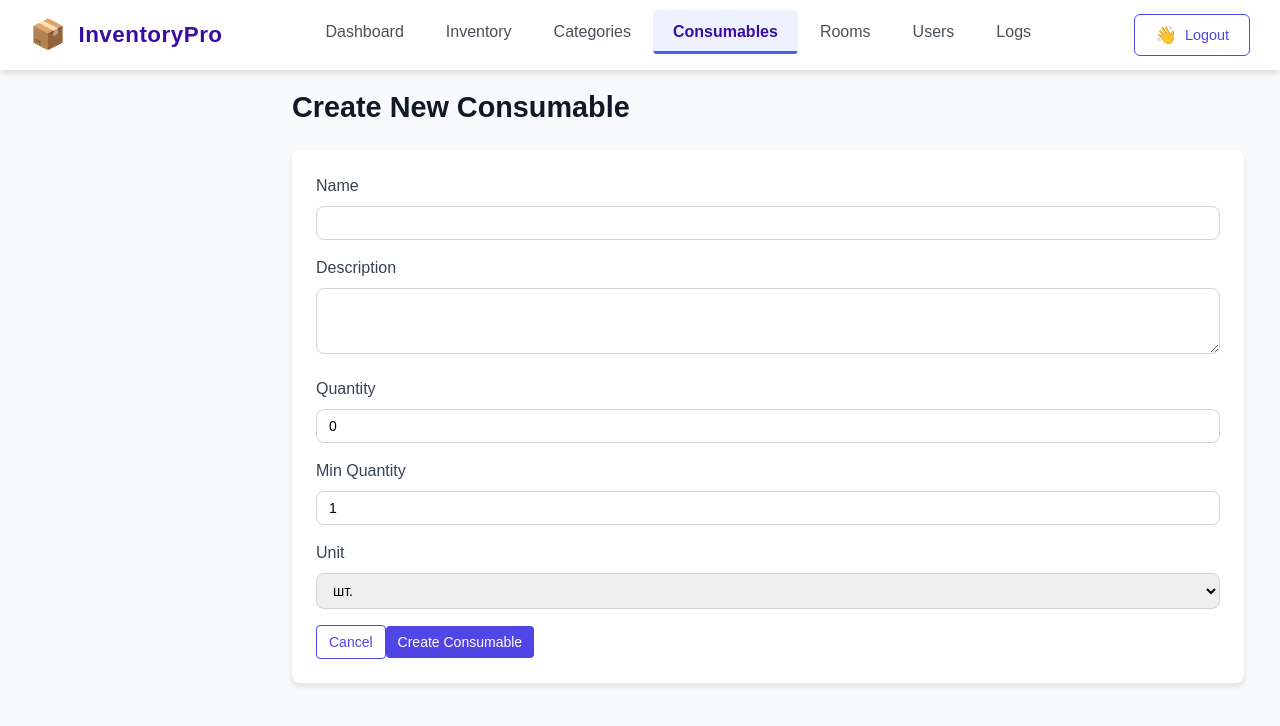
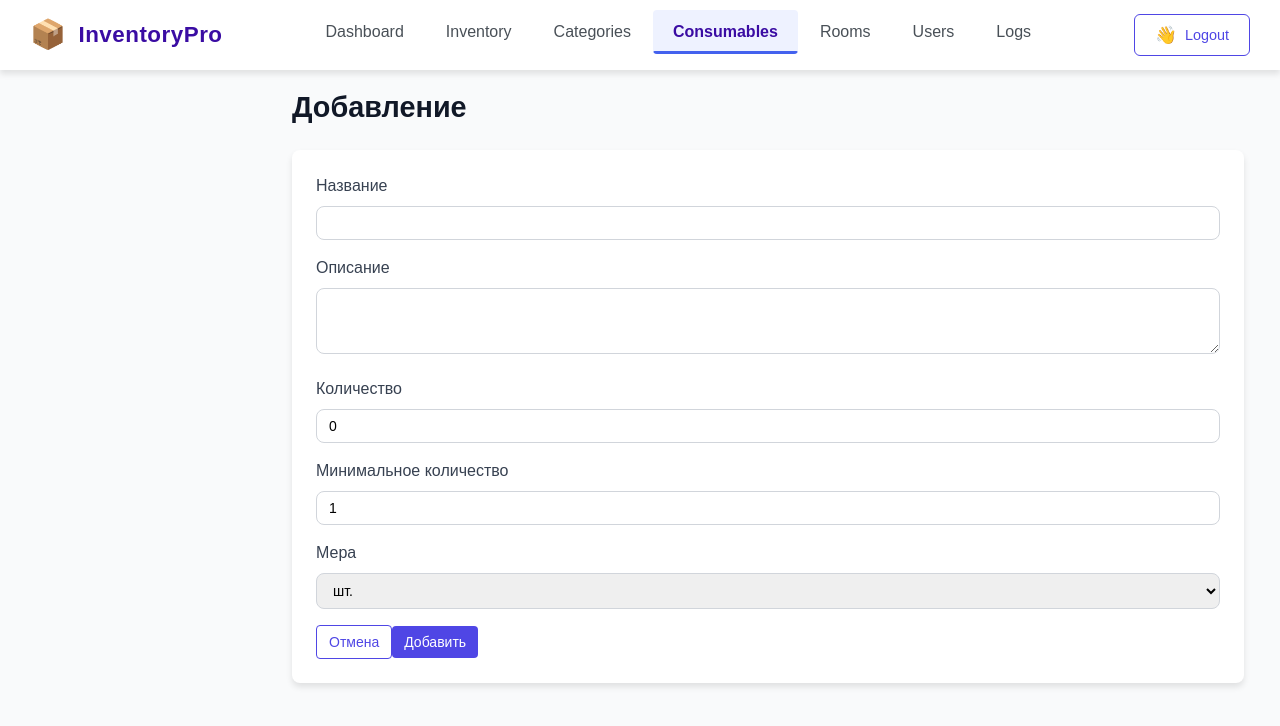
Before and after one commit to artemkiruhin/ShcoolInv, a React (Create React App) app in the folder frontend/: page /consumables/new in a window 1280 px wide. Shown: the top 726 px of the page. Built offline with nearby package versions, Linux system fonts and the light colour scheme; no server answers.

Commit message:
upd: consumables set to russian

```diff
--- a/frontend/src/components/pages/Consumables/ConsumablesForm.jsx
+++ b/frontend/src/components/pages/Consumables/ConsumablesForm.jsx
@@ -72,14 +72,14 @@ const ConsumableForm = () => {
     return (
         <div>
             <h1 className="page-title">
-                {isEditMode ? 'Edit Consumable' : 'Create New Consumable'}
+                {isEditMode ? 'Редактирование' : 'Добавление'}
             </h1>
 
             <Card>
                 <form onSubmit={handleSubmit}>
                     <div className="grid grid-cols-1 gap-6">
                         <div className="form-group">
-                            <label className="form-label">Name</label>
+                            <label className="form-label">Название</label>
                             <input
                                 type="text"
                                 name="name"
@@ -91,7 +91,7 @@ const ConsumableForm = () => {
                         </div>
 
                         <div className="form-group">
-                            <label className="form-label">Description</label>
+                            <label className="form-label">Описание</label>
                             <textarea
                                 name="description"
                                 value={formData.description}
@@ -103,7 +103,7 @@ const ConsumableForm = () => {
 
                         <div className="grid grid-cols-1 md:grid-cols-3 gap-6">
                             <div className="form-group">
-                                <label className="form-label">Quantity</label>
+                                <label className="form-label">Количество</label>
                                 <input
                                     type="number"
                                     name="quantity"
@@ -115,7 +115,7 @@ const ConsumableForm = () => {
                             </div>
 
                             <div className="form-group">
-                                <label className="form-label">Min Quantity</label>
+                                <label className="form-label">Минимальное количество</label>
                                 <input
                                     type="number"
                                     name="min_quantity"
@@ -128,7 +128,7 @@ const ConsumableForm = () => {
                             </div>
 
                             <div className="form-group">
-                                <label className="form-label">Unit</label>
+                                <label className="form-label">Мера</label>
                                 <select
                                     name="unit"
                                     value={formData.unit}
@@ -151,10 +151,10 @@ const ConsumableForm = () => {
                             variant="secondary"
                             onClick={() => navigate('/consumables')}
                         >
-                            Cancel
+                            Отмена
                         </Button>
                         <Button type="submit" variant="primary">
-                            {isEditMode ? 'Update Consumable' : 'Create Consumable'}
+                            {isEditMode ? 'Сохранить изменения' : 'Добавить'}
                         </Button>
                     </div>
                 </form>
--- a/frontend/src/components/pages/Consumables/ConsumablesList.jsx
+++ b/frontend/src/components/pages/Consumables/ConsumablesList.jsx
@@ -27,7 +27,7 @@ const ConsumablesList = () => {
     }, []);
 
     const handleDelete = async (id) => {
-        if (window.confirm('Are you sure you want to delete this consumable?')) {
+        if (window.confirm('Вы уверены, что хотите удалить этот расходник?')) {
             try {
                 await api.consumables.deleteConsumable(id);
                 setConsumables(consumables.filter(consumable => consumable.id !== id));
@@ -38,11 +38,11 @@ const ConsumablesList = () => {
     };
 
     const handleIncrease = async (id) => {
-        const amount = prompt('Enter amount to increase:');
+        const amount = prompt('Введите количество, на которое надо увеличить:');
         if (amount && !isNaN(amount)) {
             try {
-                await api.consumables.increaseQuantity(id, parseInt(amount));
-                const updatedConsumables = await api.consumables.getAll();
+                await api.consumables.increaseConsumable(id, parseInt(amount));
+                const updatedConsumables = await api.consumables.getConsumables();
                 setConsumables(updatedConsumables);
             } catch (err) {
                 console.error('Error increasing quantity:', err);
@@ -51,11 +51,11 @@ const ConsumablesList = () => {
     };
 
     const handleDecrease = async (id) => {
-        const amount = prompt('Enter amount to decrease:');
+        const amount = prompt('Введите количество, на которое надо уменьшить:');
         if (amount && !isNaN(amount)) {
             try {
-                await api.consumables.decreaseQuantity(id, parseInt(amount));
-                const updatedConsumables = await api.consumables.getAll();
+                await api.consumables.decreaseConsumable(id, parseInt(amount));
+                const updatedConsumables = await api.consumables.getConsumables();
                 setConsumables(updatedConsumables);
             } catch (err) {
                 console.error('Error decreasing quantity:', err);
@@ -79,35 +79,35 @@ const ConsumablesList = () => {
             document.body.removeChild(a);
         } catch (err) {
             console.error('Error exporting consumables:', err);
-            alert('Failed to export consumables. Please try again.');
+            alert('Ошибка экспорта, попробуйте снова.');
         } finally {
             setExportLoading(false);
         }
     };
 
-    if (loading) return <div>Loading...</div>;
-    if (error) return <div>Error: {error}</div>;
+    if (loading) return <div>Загрузка...</div>;
+    if (error) return <div>Ошибка: {error}</div>;
 
     return (
         <div>
             <div className="flex justify-between items-center mb-6">
-                <h1 className="page-title">Consumables</h1>
+                <h1 className="page-title">Расходники</h1>
                 <div className="flex space-x-3">
                     <Button
                         variant="secondary"
                         onClick={handleExport}
                         disabled={exportLoading}
                     >
-                        {exportLoading ? 'Exporting...' : 'Export to Excel'}
+                        {exportLoading ? 'Экспортируется...' : 'Сформировать отчет'}
                     </Button>
                     <Link to="/consumables/new" className="btn primary">
-                        Add New Consumable
+                        Добавить запись
                     </Link>
                 </div>
             </div>
 
             <Table
-                headers={['Name', 'Description', 'Quantity', 'Min Quantity', 'Unit', 'Actions']}
+                headers={['Название', 'Описание', 'Количество', 'Минимальное количество', 'Мера', 'Действия']}
                 data={consumables}
                 renderRow={(consumable) => (
                     <tr key={consumable.id}>
@@ -125,24 +125,24 @@ const ConsumablesList = () => {
                                     size="sm"
                                     onClick={() => handleIncrease(consumable.id)}
                                 >
-                                    Increase
+                                    Увеличить
                                 </Button>
                                 <Button
                                     variant="warning"
                                     size="sm"
                                     onClick={() => handleDecrease(consumable.id)}
                                 >
-                                    Decrease
+                                    Уменьшить
                                 </Button>
                                 <Link to={`/consumables/${consumable.id}/edit`} className="btn warning sm">
-                                    Edit
+                                    Редактировать
                                 </Link>
                                 <Button
                                     variant="danger"
                                     size="sm"
                                     onClick={() => handleDelete(consumable.id)}
                                 >
-                                    Delete
+                                    Удалить
                                 </Button>
                             </div>
                         </td>
```
